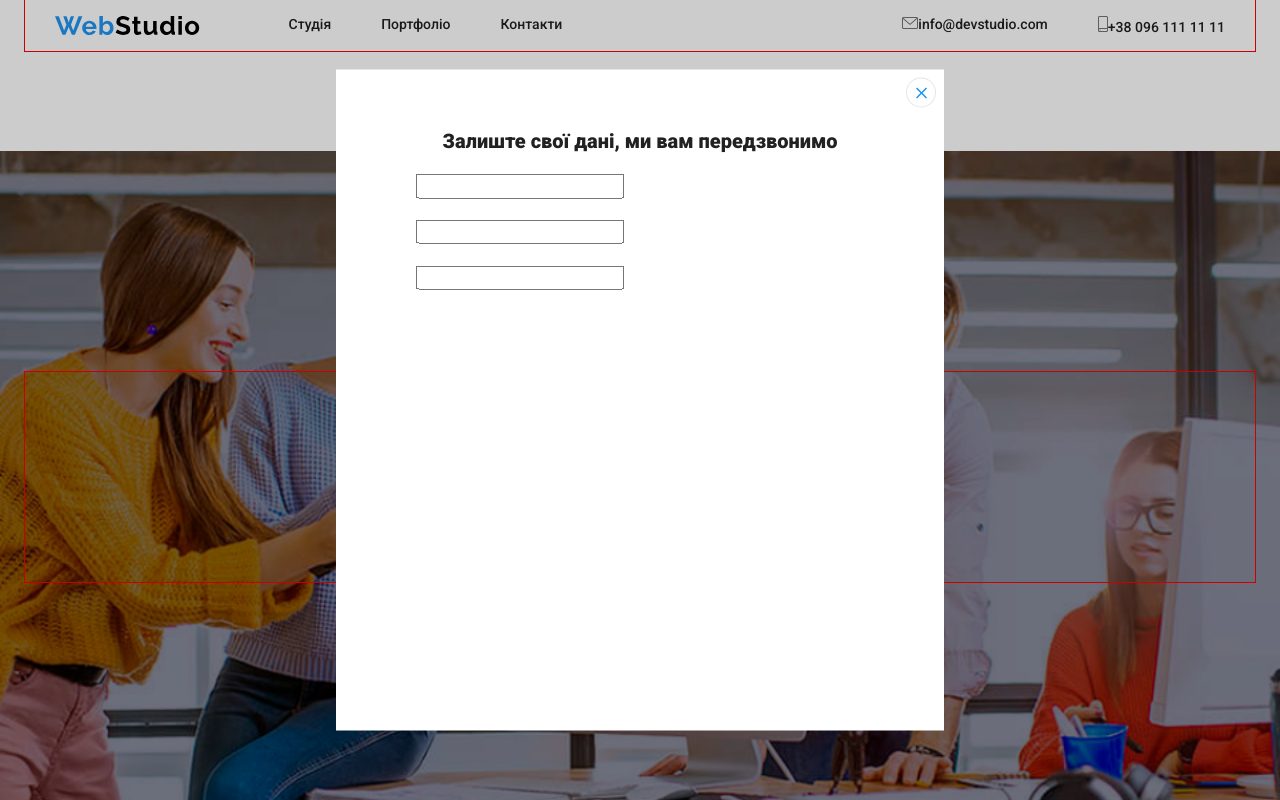
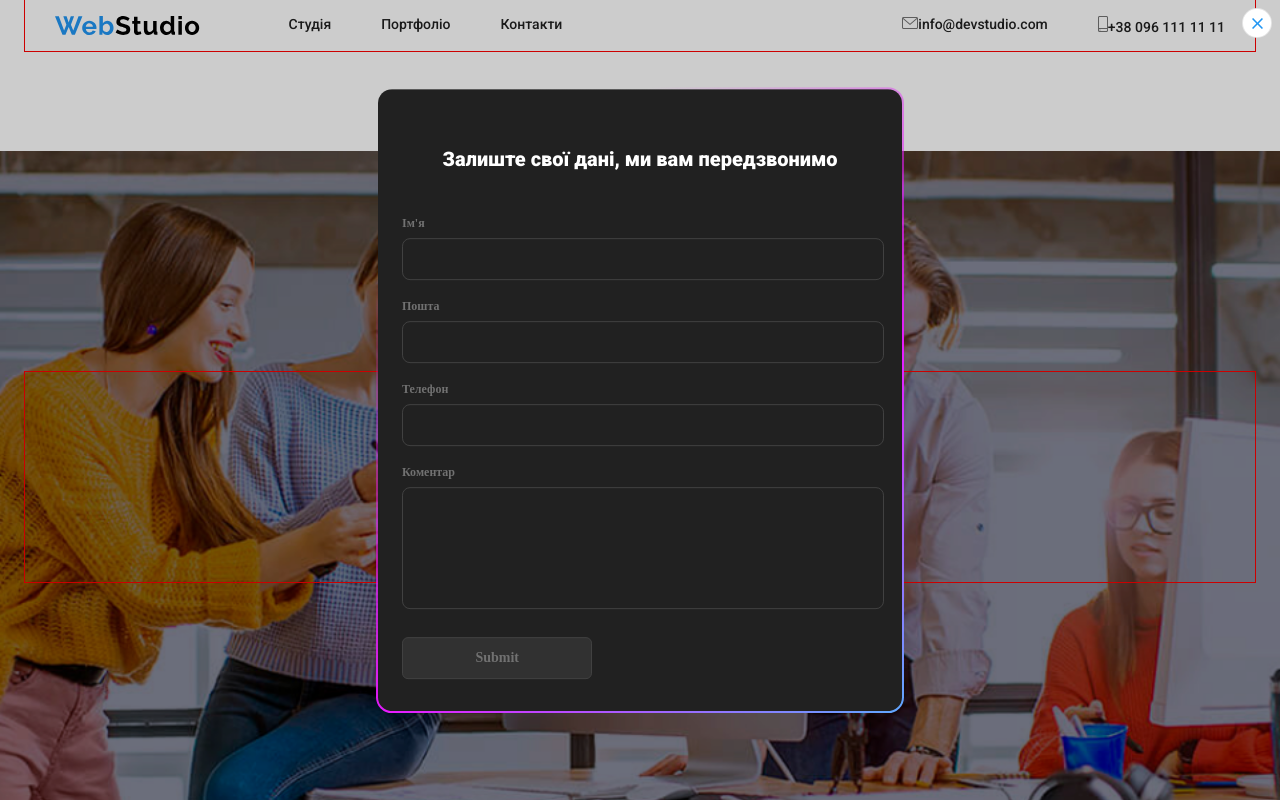
Before and after one commit to Max1mkasssss/WebStudio-4, a plain HTML site: page index.html in a window 1280 px wide. Both pictures are taken after a click on the button "Замовити послугу". Shown: the top 800 px of the page. Drawn offline with nearby package versions, Linux system fonts and the light colour scheme.

Commit message:
Add modal window

```diff
--- a/index.html
+++ b/index.html
@@ -49,28 +49,36 @@
         <section class="section-hero">
             <div class="container">
                 <h1>Ефективні рішення для <br> вашого бізнесу</h1>
-                <div class="button-wrapper flex"> <button class="main-button" type="submit" data-modal-open>Замовити послугу</button>
+                <div class="button-wrapper flex"> <button class="main-button" type="submit" data-modal-open>Замовити
+                        послугу</button>
                     <div class="backdrop is-hidden" data-modal>
                         <div class="modal">
                             <button class="btn btn-close" data-modal-close>
                                 <img src="img/close-btn.svg" alt="close">
                             </button>
-                             <h3>Залиште свої дані, ми вам передзвонимо</h3>
-
-                             <ul class="forms-list">
-                                <li class="forms-list-item">
-                                    <h4></h4>
-                                    <input type="text" placeholder="">
-                                </li>
-                                <li class="forms-list-item">
-                                    <h4></h4>
-                                    <input type="text" placeholder="">
-                                </li>
-                                <li class="forms-list-item">
-                                    <h4></h4>
-                                    <input type="text" placeholder="">
-                                </li>
-                             </ul>
+                            <div class="form-container">
+                                <h4 class="data">Залиште свої дані, ми вам передзвонимо</h4>
+                                <form class="form">
+                                    <div class="form-group">
+                                        <label for="email">Ім'я</label>
+                                        <input required="" name="name" id="name" type="text">
+                                    </div>
+                                    <div class="form-group">
+                                        <label for="email">Пошта</label>
+                                        <input required="" name="email" id="email" type="text">
+                                    </div>
+                                    <div class="form-group">
+                                        <label for="email">Телефон</label>
+                                        <input required="" name="tel" id="tel" type="text">
+                                    </div>
+                                    <div class="form-group">
+                                        <label for="textarea">Коментар</label>
+                                        <textarea required="" cols="50" rows="10" id="textarea"
+                                            name="textarea">          </textarea>
+                                    </div>
+                                    <button type="submit" class="form-submit-btn">Submit</button>
+                                </form>
+                            </div>
                         </div>
                     </div>
                 </div>
--- a/style.css
+++ b/style.css
@@ -1,44 +1,56 @@
 @import url('https://fonts.googleapis.com/css2?family=Raleway:wght@700&family=Roboto:wght@500;900&display=swap');
-:root{
+
+:root {
     --roboto: "Roboto", sans-serif;
 }
-body{
+
+body {
     margin: 0;
     padding: 0;
     box-sizing: border-box;
 }
-.flex{
+
+.flex {
     display: flex;
 }
-.container{
+
+.container {
     width: 1170px;
     margin: 0 auto;
     outline: 1px solid red;
     padding: 0 30px;
 }
-a{
+
+a {
     text-decoration: none;
     color: inherit;
 }
-ul{
+
+ul {
     list-style-type: none;
 }
 
-.header{
+.header {
     background: #fff;
 }
-.nav-bar{
+
+.nav-bar {
     justify-content: space-between;
     align-items: center;
 }
-.nav-bar-lists{
+
+.nav-bar-lists {
     justify-content: space-between;
     gap: 300px;
 }
-.list-contacts, .list-pages{
+
+.list-contacts,
+.list-pages {
     gap: 50px;
 }
-.list-pages-item, .list-contacts-item{
+
+.list-pages-item,
+.list-contacts-item {
     color: rgb(33, 33, 33);
     font-family: var(--roboto);
     font-size: 14px;
@@ -47,20 +59,24 @@ ul{
     letter-spacing: 2%;
     text-align: left;
 }
-.list-contacts-item:hover, .list-pages-item:hover{
+
+.list-contacts-item:hover,
+.list-pages-item:hover {
     color: rgb(33, 150, 243);
     cursor: pointer;
 }
-.mail-before::before{
+
+.mail-before::before {
     content: url(img/mail.svg);
 }
-.tel-before::before{
+
+.tel-before::before {
     content: url(img/tel.svg);
 }
 
 
 /* ====== Section hero =====  */
-.section-hero{
+.section-hero {
     padding-top: 200px;
     height: 600px;
     background: url(img/section-hero-back.png);
@@ -68,7 +84,8 @@ ul{
     background-size: cover;
     background-position: center;
 }
-h1{
+
+h1 {
     color: rgb(255, 255, 255);
     font-family: var(--roboto);
     font-size: 44px;
@@ -78,11 +95,13 @@ h1{
     text-align: center;
     text-transform: uppercase;
 }
-.button-wrapper{
+
+.button-wrapper {
     margin-top: 40px;
     justify-content: center;
 }
-.main-button{
+
+.main-button {
     padding: 10px 32px;
     border: none;
     border-radius: 4px;
@@ -96,25 +115,29 @@ h1{
     letter-spacing: 6%;
     text-align: center;
 }
-.main-button:hover{
+
+.main-button:hover {
     background-color: rgb(89, 167, 231);
     cursor: pointer;
 }
 
 /* ====Section - 2 ====  */
-.our-adventages{
+.our-adventages {
     margin-top: 100px;
 }
-.our-adventages-list{
+
+.our-adventages-list {
     justify-content: space-around;
     align-items: center;
     padding: 0;
 }
-.our-adventages-list-inner{
+
+.our-adventages-list-inner {
     flex-direction: column;
     padding: 0;
 }
-.svg{
+
+.svg {
     justify-content: center;
     align-items: center;
     border-radius: 4px;
@@ -122,7 +145,8 @@ h1{
     width: 270px;
     height: 120px;
 }
-.our-adventages-list-inner li h3{
+
+.our-adventages-list-inner li h3 {
     margin-top: 30px;
     color: rgb(33, 33, 33);
     font-family: var(--roboto);
@@ -133,7 +157,8 @@ h1{
     text-align: left;
     text-transform: uppercase;
 }
-.our-adventages-list-inner li p{
+
+.our-adventages-list-inner li p {
     margin-top: 10px;
     color: rgb(117, 117, 117);
     font-family: var(--roboto);
@@ -143,10 +168,12 @@ h1{
     letter-spacing: 3%;
     text-align: left;
 }
-.what-we-do{
+
+.what-we-do {
     margin-top: 100px;
 }
-.what-we-do h2{
+
+.what-we-do h2 {
     color: rgb(33, 33, 33);
     font-family: var(--roboto);
     font-size: 36px;
@@ -155,30 +182,39 @@ h1{
     letter-spacing: 3%;
     text-align: center;
 }
-.what-we-do-list{
+
+.what-we-do-list {
     gap: 30px;
     margin-bottom: 100px;
 }
-.what-we-do-list-item{
+
+.what-we-do-list-item {
     width: 370px;
     height: 294px;
     position: relative;
 }
-#what-we-do-1, #what-we-do-2, #what-we-do-3{
+
+#what-we-do-1,
+#what-we-do-2,
+#what-we-do-3 {
     background-repeat: no-repeat;
     background-size: cover;
     background-position: center;
 }
-#what-we-do-1{
-    background: url(/img/coding.png) ;
+
+#what-we-do-1 {
+    background: url(/img/coding.png);
 }
-#what-we-do-2{
+
+#what-we-do-2 {
     background: url(/img/mobile-app.png);
 }
-#what-we-do-3{
+
+#what-we-do-3 {
     background: url(/img/colors.png);
 }
-.what-we-do-list-item div{
+
+.what-we-do-list-item div {
     background: rgba(47, 48, 58, 0.8);
     width: 357px;
     height: 70px;
@@ -187,7 +223,8 @@ h1{
     align-items: center;
     justify-content: center;
 }
-.what-we-do-list-item div h4{
+
+.what-we-do-list-item div h4 {
     padding: 0;
     color: rgb(255, 255, 255);
     font-family: var(--roboto);
@@ -201,11 +238,12 @@ h1{
 
 
 /* ==== Section 3 ====  */
-.section-our-team{
+.section-our-team {
     padding-top: 100px;
     background: rgb(245, 244, 250);
 }
-.section-our-team .container h2{
+
+.section-our-team .container h2 {
     color: rgb(33, 33, 33);
     font-family: var(--roboto);
     font-size: 36px;
@@ -214,22 +252,26 @@ h1{
     letter-spacing: 3%;
     text-align: center;
 }
-.our-team-list{
+
+.our-team-list {
     gap: 30px;
     padding: 0;
 }
-.our-team-list-item{
+
+.our-team-list-item {
     width: 270px;
     height: 428px;
     border-radius: 0px 0px 4px 4px;
-    box-shadow: 0px 2px 1px 0px rgba(0, 0, 0, 0.2),0px 1px 1px 0px rgba(0, 0, 0, 0.14),0px 1px 3px 0px rgba(0, 0, 0, 0.12);
+    box-shadow: 0px 2px 1px 0px rgba(0, 0, 0, 0.2), 0px 1px 1px 0px rgba(0, 0, 0, 0.14), 0px 1px 3px 0px rgba(0, 0, 0, 0.12);
     background: rgb(255, 255, 255);
 }
-.our-team-list-item img{
+
+.our-team-list-item img {
     width: 270px;
     height: 260px;
 }
-.our-team-list-item h3{
+
+.our-team-list-item h3 {
     color: rgb(33, 33, 33);
     font-family: var(--roboto);
     font-size: 16px;
@@ -240,7 +282,8 @@ h1{
     padding: 0;
     margin-top: 30px;
 }
-.our-team-list-item p{
+
+.our-team-list-item p {
     color: rgb(117, 117, 117);
     font-family: var(--roboto);
     font-size: 16px;
@@ -251,32 +294,37 @@ h1{
     padding: 0;
     margin-top: 10px;
 }
-.list-social-networks{
+
+.list-social-networks {
     padding: 0;
     gap: 10px;
     justify-content: space-around;
     margin-top: 16px;
 }
-.list-social-networks li{
+
+.list-social-networks li {
     width: 44px;
     height: 44px;
     justify-content: center;
     align-items: center;
 }
-.list-social-networks li:hover{
+
+.list-social-networks li:hover {
     background: rgb(33, 150, 243);
     border-radius: 50%;
 }
-.list-social-networks li img{
+
+.list-social-networks li img {
     width: 20px;
     height: 20px;
 }
 
 /* ==== Section-4 ====  */
-.section-regular-customers{
+.section-regular-customers {
     margin-top: 100px;
 }
-.section-regular-customers .container h2{
+
+.section-regular-customers .container h2 {
     color: rgb(33, 33, 33);
     font-family: var(--roboto);
     font-size: 36px;
@@ -285,10 +333,12 @@ h1{
     letter-spacing: 3%;
     text-align: center;
 }
-.regular-customers-list{
+
+.regular-customers-list {
     gap: 30px;
 }
-.regular-customers-list-item{
+
+.regular-customers-list-item {
     display: flex;
     justify-content: center;
     align-items: center;
@@ -298,22 +348,25 @@ h1{
     border: 1px solid rgb(175, 177, 184);
     border-radius: 4px;
 }
-.regular-customers-list-item:hover{
+
+.regular-customers-list-item:hover {
     border: 1px solid rgb(89, 167, 231);
 }
 
 
 /* ==== Footer ==== */
-footer{
+footer {
     background: rgb(47, 48, 58);
     height: 252px;
     margin-top: 100px;
 }
-.footer-wrapper{
+
+.footer-wrapper {
     gap: 70px;
     padding-top: 72px;
 }
-address{
+
+address {
     margin-top: 20px;
     color: rgb(255, 255, 255);
     font-family: var(--roboto);
@@ -323,12 +376,14 @@ address{
     letter-spacing: 3%;
     text-align: left;
 }
-.footer-contacts{
+
+.footer-contacts {
     flex-direction: column;
     padding: 0;
     gap: 10px;
 }
-.footer-contacts-item{
+
+.footer-contacts-item {
     color: rgba(255, 255, 255, 0.6);
     font-family: var(--roboto);
     font-size: 14px;
@@ -337,7 +392,8 @@ address{
     letter-spacing: 3%;
     text-align: left;
 }
-.footer-right h3{
+
+.footer-right h3 {
     padding: 0;
     margin: 0;
     color: rgb(255, 255, 255);
@@ -349,11 +405,13 @@ address{
     text-align: left;
     text-transform: uppercase;
 }
-.list-social-networks-footer{
+
+.list-social-networks-footer {
     gap: 10px;
     padding: 0;
 }
-.list-social-networks-footer li{
+
+.list-social-networks-footer li {
     justify-content: center;
     align-items: center;
     width: 44px;
@@ -361,22 +419,26 @@ address{
     border-radius: 50%;
     background: rgba(255, 255, 255, 0.1);
 }
-.list-social-networks-footer li:hover{
+
+.list-social-networks-footer li:hover {
     background: rgb(33, 150, 243);
 }
 
 /* ================== PORTFOLIO PAGE ===================  */
-main{
+main {
     margin-top: 100px;
 }
-.buttons-list-wrapper{
+
+.buttons-list-wrapper {
     justify-content: center;
     align-items: center;
 }
-.buttons-list{
+
+.buttons-list {
     gap: 8px;
 }
-.buttons-list-item button{
+
+.buttons-list-item button {
     height: 38px;
     background: rgb(245, 244, 250);
     color: rgb(33, 33, 33);
@@ -387,29 +449,33 @@ main{
     letter-spacing: 3%;
     text-align: center;
     border-radius: 4px;
-    box-shadow: 0px 2px 2px 0px rgba(0, 0, 0, 0.12),0px 1px 2px 0px rgba(0, 0, 0, 0.08),0px 3px 1px 0px rgba(0, 0, 0, 0.1);
+    box-shadow: 0px 2px 2px 0px rgba(0, 0, 0, 0.12), 0px 1px 2px 0px rgba(0, 0, 0, 0.08), 0px 3px 1px 0px rgba(0, 0, 0, 0.1);
     border: none;
 }
-.buttons-list-item button:hover{
+
+.buttons-list-item button:hover {
     color: rgb(255, 255, 255);
     background: rgb(33, 150, 243);
 }
-.card-list{
+
+.card-list {
     flex-wrap: wrap;
     gap: 30px;
     padding: 0;
 }
-.card-list-item{
+
+.card-list-item {
     width: 370px;
     height: 404px;
     box-sizing: border-box;
     border-bottom: 1px solid rgb(238, 238, 238);
     border-left: 1px solid rgb(238, 238, 238);
     border-right: 1px solid rgb(238, 238, 238);
-    box-shadow: 1px 4px 6px 0px rgba(0, 0, 0, 0.16),0px 4px 4px 0px rgba(0, 0, 0, 0.06),0px 1px 1px 0px rgba(0, 0, 0, 0.12);
+    box-shadow: 1px 4px 6px 0px rgba(0, 0, 0, 0.16), 0px 4px 4px 0px rgba(0, 0, 0, 0.06), 0px 1px 1px 0px rgba(0, 0, 0, 0.12);
     background: rgb(255, 255, 255);
 }
-.card-list-item h3{
+
+.card-list-item h3 {
     padding: 0;
     padding-left: 20px;
     margin-top: 20px;
@@ -421,7 +487,8 @@ main{
     letter-spacing: 6%;
     text-align: left;
 }
-.card-list-item p{
+
+.card-list-item p {
     padding: 0;
     padding-left: 20px;
     margin-top: 4px;
@@ -458,18 +525,17 @@ main{
     overflow: hidden;
 }
 
-.modal {
+/* .modal {
     position: absolute;
     top: 50%;
     left: 50%;
     width: 528px;
     height: 581px;
-    /* min  */
     padding: 40px;
     background-color: rgb(255, 255, 255);
     transform: translate(-50%, -50%);
-}
-.btn-close{
+} */
+.btn-close {
     width: 30px;
     height: 30px;
     box-sizing: border-box;
@@ -484,8 +550,130 @@ main{
     right: 0;
     margin: 8px;
 }
-.modal h3{
-    color: rgb(33, 33, 33);
+
+.form-container {
+    width: 528px;
+    background: linear-gradient(#212121, #212121) padding-box,
+        linear-gradient(145deg, transparent 35%, #e81cff, #40c9ff) border-box;
+    border: 2px solid transparent;
+    padding: 32px 24px;
+    font-size: 14px;
+    font-family: inherit;
+    color: white;
+    display: flex;
+    flex-direction: column;
+    gap: 20px;
+    box-sizing: border-box;
+    border-radius: 16px;
+    background-size: 200% 100%;
+    animation: gradient 5s ease infinite;
+    position: absolute;
+    top: 50%;
+    left: 50%;
+    transform: translate(-50%, -50%);
+}
+
+@keyframes gradient {
+    0% {
+        background-position: 0% 50%;
+    }
+
+    50% {
+        background-position: 100% 50%;
+    }
+
+    100% {
+        background-position: 0% 50%;
+    }
+}
+
+.form-container button:active {
+    scale: 0.95;
+}
+
+.form-container .form {
+    display: flex;
+    flex-direction: column;
+    gap: 20px;
+}
+
+.form-container .form-group {
+    display: flex;
+    flex-direction: column;
+    gap: 2px;
+}
+
+.form-container .form-group label {
+    display: block;
+    margin-bottom: 5px;
+    color: #717171;
+    font-weight: 600;
+    font-size: 12px;
+}
+
+.form-container .form-group input {
+    width: 448px;
+    padding: 12px 16px;
+    border-radius: 8px;
+    color: #fff;
+    font-family: inherit;
+    background-color: transparent;
+    border: 1px solid #414141;
+}
+
+.form-container .form-group textarea {
+    width: 448px;
+    padding: 12px 16px;
+    border-radius: 8px;
+    resize: none;
+    color: #fff;
+    height: 96px;
+    border: 1px solid #414141;
+    background-color: transparent;
+    font-family: inherit;
+}
+
+.form-container .form-group input::placeholder {
+    opacity: 0.5;
+}
+
+.form-container .form-group input:focus {
+    outline: none;
+    border-color: #e81cff;
+}
+
+.form-container .form-group textarea:focus {
+    outline: none;
+    border-color: #e81cff;
+}
+
+.form-container .form-submit-btn {
+    display: flex;
+    align-items: flex-start;
+    justify-content: center;
+    align-self: flex-start;
+    font-family: inherit;
+    color: #717171;
+    font-weight: 600;
+    width: 40%;
+    background: #313131;
+    border: 1px solid #414141;
+    padding: 12px 16px;
+    font-size: inherit;
+    gap: 8px;
+    margin-top: 8px;
+    cursor: pointer;
+    border-radius: 6px;
+}
+
+
+.form-container .form-submit-btn:hover {
+    background-color: #fff;
+    border-color: #fff;
+}
+
+.data {
+    color: #fff;
     font-family: var(--roboto);
     font-size: 20px;
     font-weight: 700;
@@ -495,4 +683,6 @@ main{
 }
 
 
+
+
 /* ==========================================  */
```
